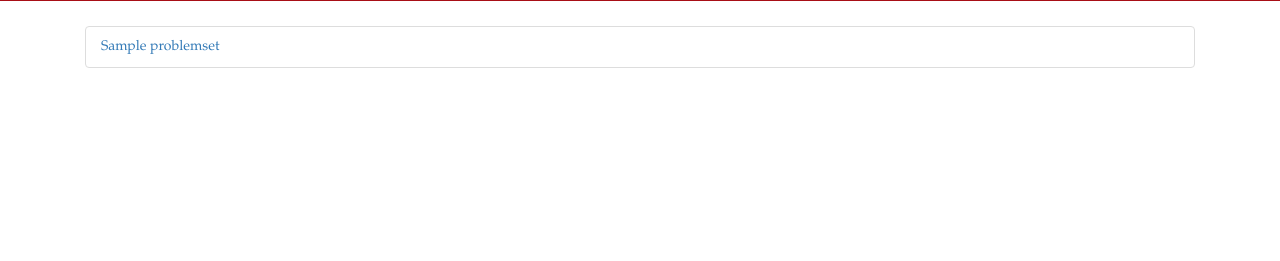
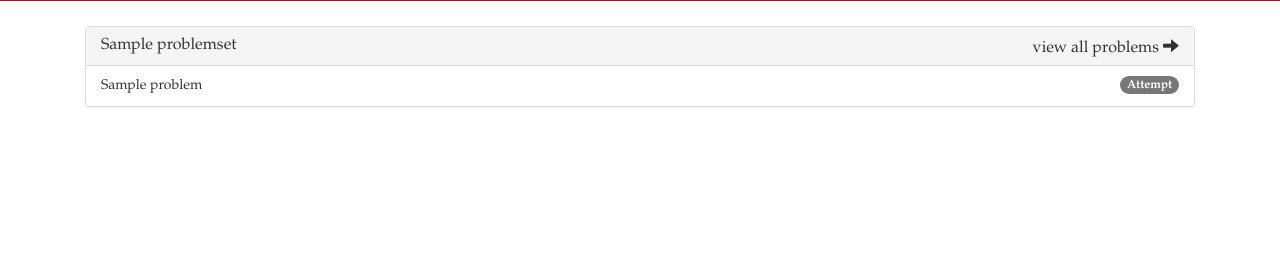
Before and after one commit to ifjorissen/vrfy, a Django app: template templates/course/problem_set_index.html in a window 1280 px wide. Shown: the part 54-315 px from the top of the page. Run offline with Django 3.2, Linux system fonts and the light colour scheme; the template is opened without the code that fills it: values that come from a table or form of the project are taken from there, others are empty; tables that the repository leaves empty hold one stand-in row (values such as "Sample post"); style sheets or scripts are compiled from the project's sources; some libraries are stand-ins or nearby versions.

Commit message:
associated student models are now created when a problem is submitted

```diff
--- a/course/urls.py
+++ b/course/urls.py
@@ -6,8 +6,10 @@ urlpatterns = [
   url(r'^$', views.index, name='index'),
   url(r'^problem_sets/$', views.problem_set_index, name='problem_set_index'),
   url(r'^problem_sets/(?P<ps_id>[0-9]+)/$', views.problem_set_detail, name='problem_set_detail'),
+  url(r'^attempt/(?P<ps_id>[0-9]+)/(?P<p_id>[0-9]+)/submit/$', views.problem_submit, name='problem_submit'),
   url(r'^attempt/(?P<ps_id>[0-9]+)/submit/$', views.problem_set_submit, name='problem_set_submit'),
   url(r'^attempt/(?P<ps_id>[0-9]+)/$', views.attempt_problem_set, name='attempt_problem_set'),
   url(r'^results/$', views.results_index, name='results_index'),
+  url(r'^results/(?P<ps_id>[0-9]+)/(?P<p_id>[0-9]+)/$', views.results_problem_detail, name='results_problem_detail'),
   url(r'^results/(?P<ps_id>[0-9]+)/$', views.results_detail, name='results_detail'),
 ]
--- a/templates/course/problem_set_index.html
+++ b/templates/course/problem_set_index.html
@@ -1,13 +1,27 @@
 {% extends 'course/base.html' %}
 
 {% block content %}
-{% if latest_problem_sets %}
-    <ul class="list-group">
-    {% for ps in latest_problem_sets %}
-        <li class="list-group-item"><a href="{% url 'course:problem_set_detail' ps.id %}">{{ ps.title }}</a></li>
-    {% endfor %}
-    </ul>
-{% else %}
-    <p>No problem sets are available.</p>
-{% endif %}
+<div class="panel-group" id="accordion" role="tablist" aria-multiselectable="true">
+  {% for ps in latest_problem_sets %}
+  <div class="panel panel-default">
+    <div class="panel-heading" role="tab" id="headingOne">
+      <h4 class="panel-title">
+        <span role="button" data-toggle="collapse" data-parent="#accordion" href="#collapseOne" aria-expanded="true" aria-controls="collapseOne">
+          {{ ps.title }}
+        </span>
+        <a class ="pull-right" href="{% url 'course:problem_set_detail' ps.id %}">view all problems
+        <span class="glyphicon glyphicon-arrow-right"></span></a>
+      </h4>
+    </div>
+    <div id="collapseOne" class="panel-collapse collapse in" role="tabpanel" aria-labelledby="headingOne">
+      <div class="list-group">
+      {% for problem in ps.problems.all %}
+      <li class="list-group-item"><span>{{ problem.title }}</span><span class="badge">Attempt</span></li>
+      {% endfor %}
+      </div>
+    </div>
+  </div>
+  {% empty %}
+  {% endfor %}
+</div>
 {% endblock %}
```
Also changed, not shown: course/views.py (+74 -1 lines), templates/course/attempt_problem_set.html (+7 -4 lines).
